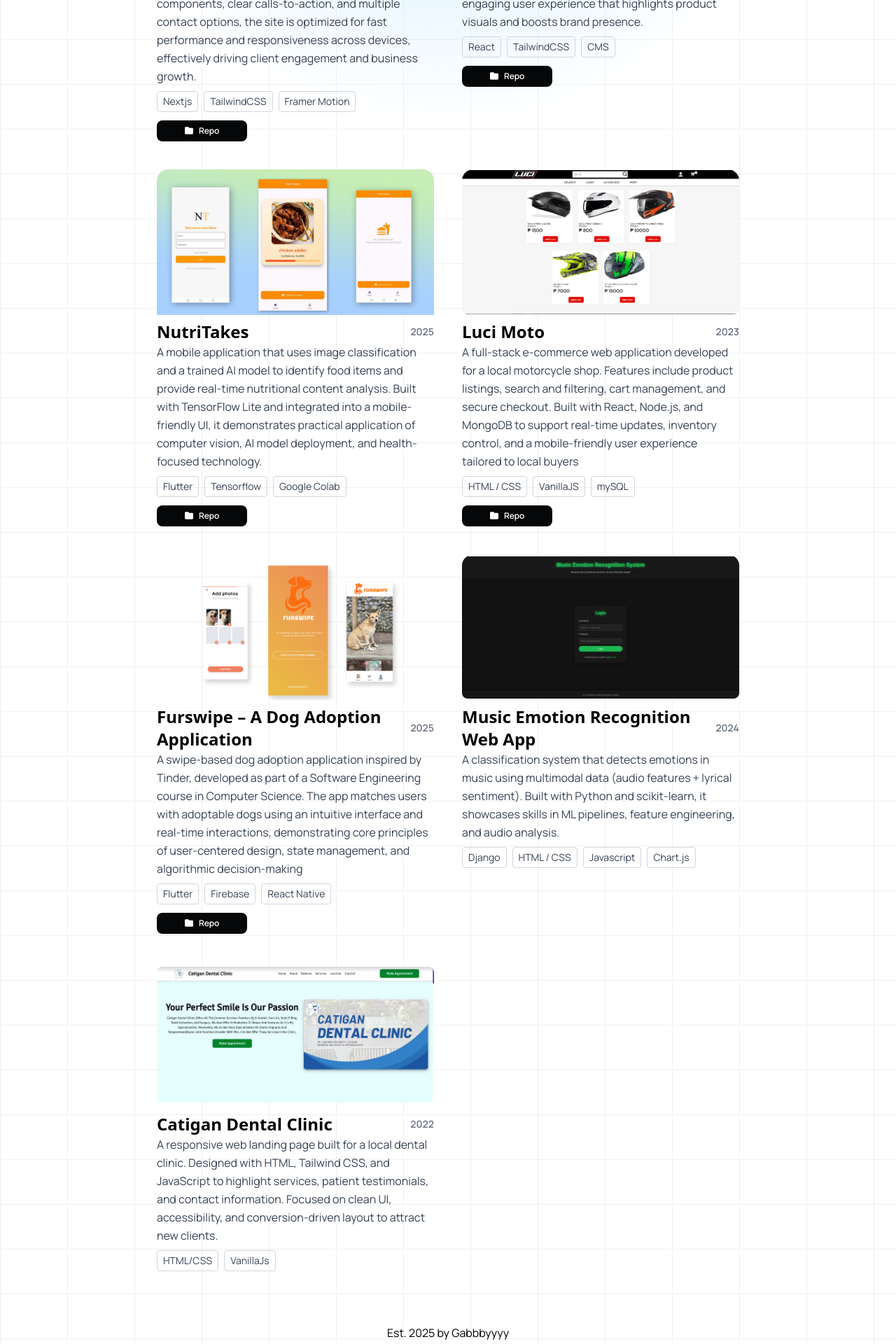
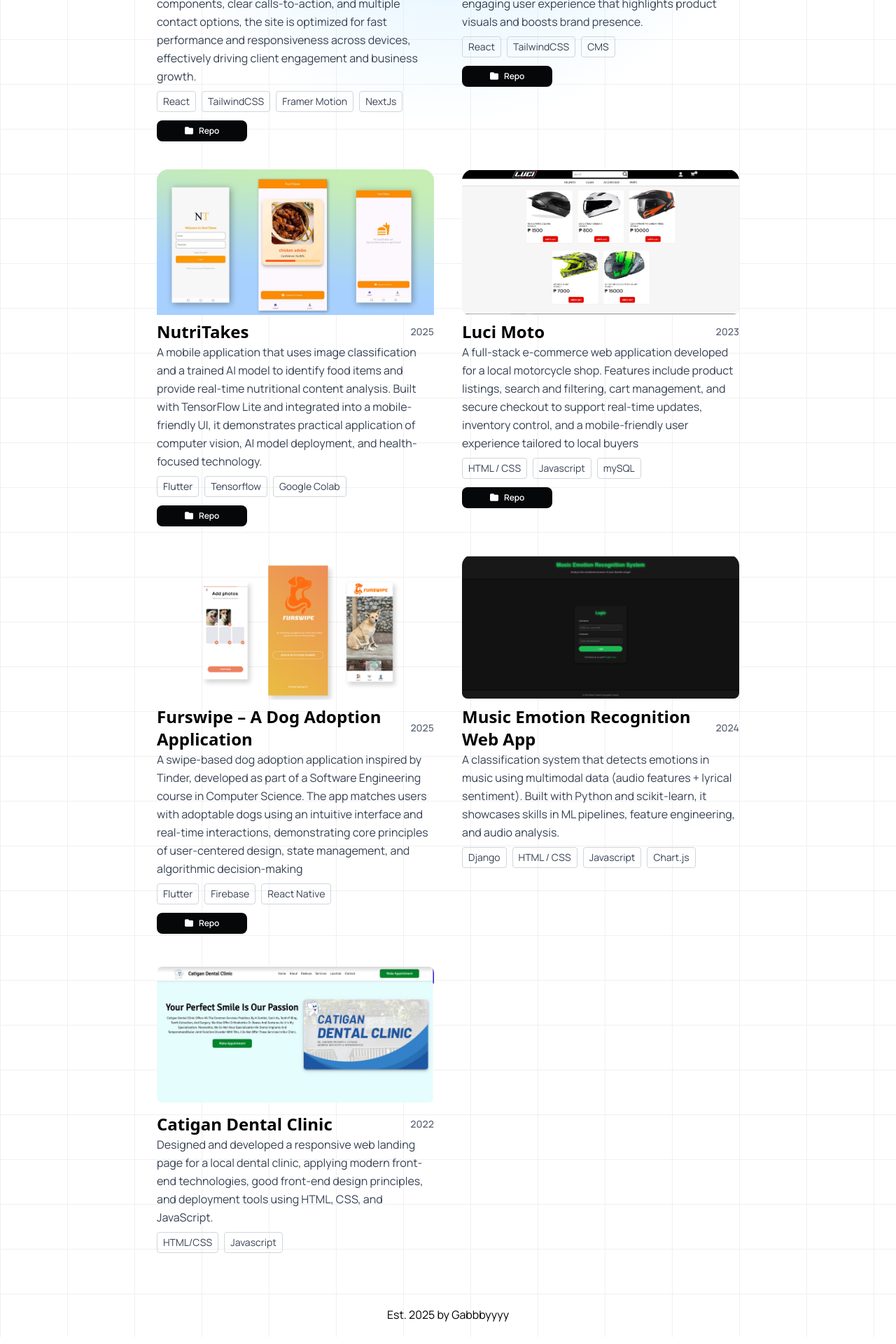
Before and after one commit to GabrielEduria/portfolio, a React (Vite) app: page /projects in a window 1280 px wide. Shown: the part 520-2440 px from the top of the page at 70% size. Built offline with nearby package versions, Linux system fonts and the light colour scheme.

Commit message:
changed info product

```diff
--- a/src/constants/projectData.js
+++ b/src/constants/projectData.js
@@ -5,7 +5,7 @@ export const projectCards = [
     image: "/images/enconstruction.png",
     shortDescription: "A custom landing website for a construction company",
     fullDescription: "Built tailor-made for the company’s specific requirements right from the start, Custom landing website showcases key services and completed projects with a clean, modern design. The UI/UX was thoughtfully crafted to create an intuitive and engaging user experience. Featuring modular components, clear calls-to-action, and multiple contact options, the site is optimized for fast performance and responsiveness across devices, effectively driving client engagement and business growth.",
-    tags: ["Nextjs", "TailwindCSS", "Framer Motion"],
+    tags: ["React", "TailwindCSS", "Framer Motion", "NextJs"],
     url: "https://github.com/GabrielEduria/testenconstruction",
     live: null
   },
@@ -34,8 +34,8 @@ export const projectCards = [
     year: "2023",
     image: "/images/LuciMoto.png",
     shortDescription: "A Ecommerce Website app for a motorcycle local shop",
-    fullDescription: "A full-stack e-commerce web application developed for a local motorcycle shop. Features include product listings, search and filtering, cart management, and secure checkout. Built with React, Node.js, and MongoDB to support real-time updates, inventory control, and a mobile-friendly user experience tailored to local buyers",
-    tags: ["HTML / CSS", "VanillaJS", "mySQL"],
+    fullDescription: "A full-stack e-commerce web application developed for a local motorcycle shop. Features include product listings, search and filtering, cart management, and secure checkout to support real-time updates, inventory control, and a mobile-friendly user experience tailored to local buyers",
+    tags: ["HTML / CSS", "Javascript", "mySQL"],
     url: "https://github.com/GabrielEduria/Luci-Moto-/tree/main",
     live: null
   },
@@ -63,9 +63,9 @@ export const projectCards = [
     title: "Catigan Dental Clinic",
     year: "2022",
     image: "/images/catigan1.jpg",
-    shortDescription: "A Web landing page for a dental clinic",
-    fullDescription: "A responsive web landing page built for a local dental clinic. Designed with HTML, Tailwind CSS, and JavaScript to highlight services, patient testimonials, and contact information. Focused on clean UI, accessibility, and conversion-driven layout to attract new clients.",
-    tags: ["HTML/CSS", "VanillaJs"],
+    shortDescription: "A web landing page for a dental clinic",
+    fullDescription: "Designed and developed a responsive web landing page for a local dental clinic, applying modern front-end technologies, good front-end design principles, and deployment tools using HTML, CSS, and JavaScript. ",
+    tags: ["HTML/CSS", "Javascript"],
     live: null
   },
 ];
```
